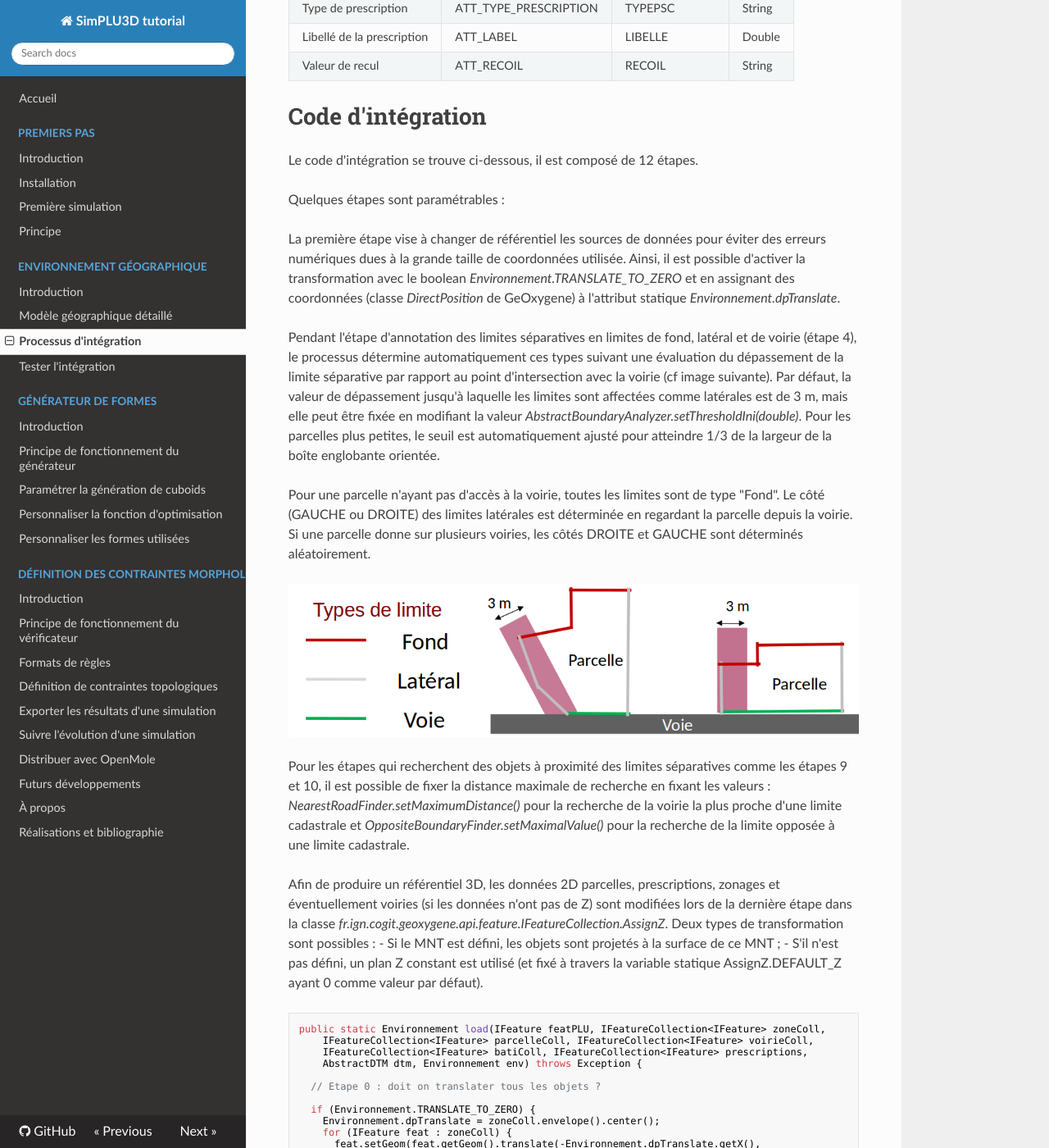
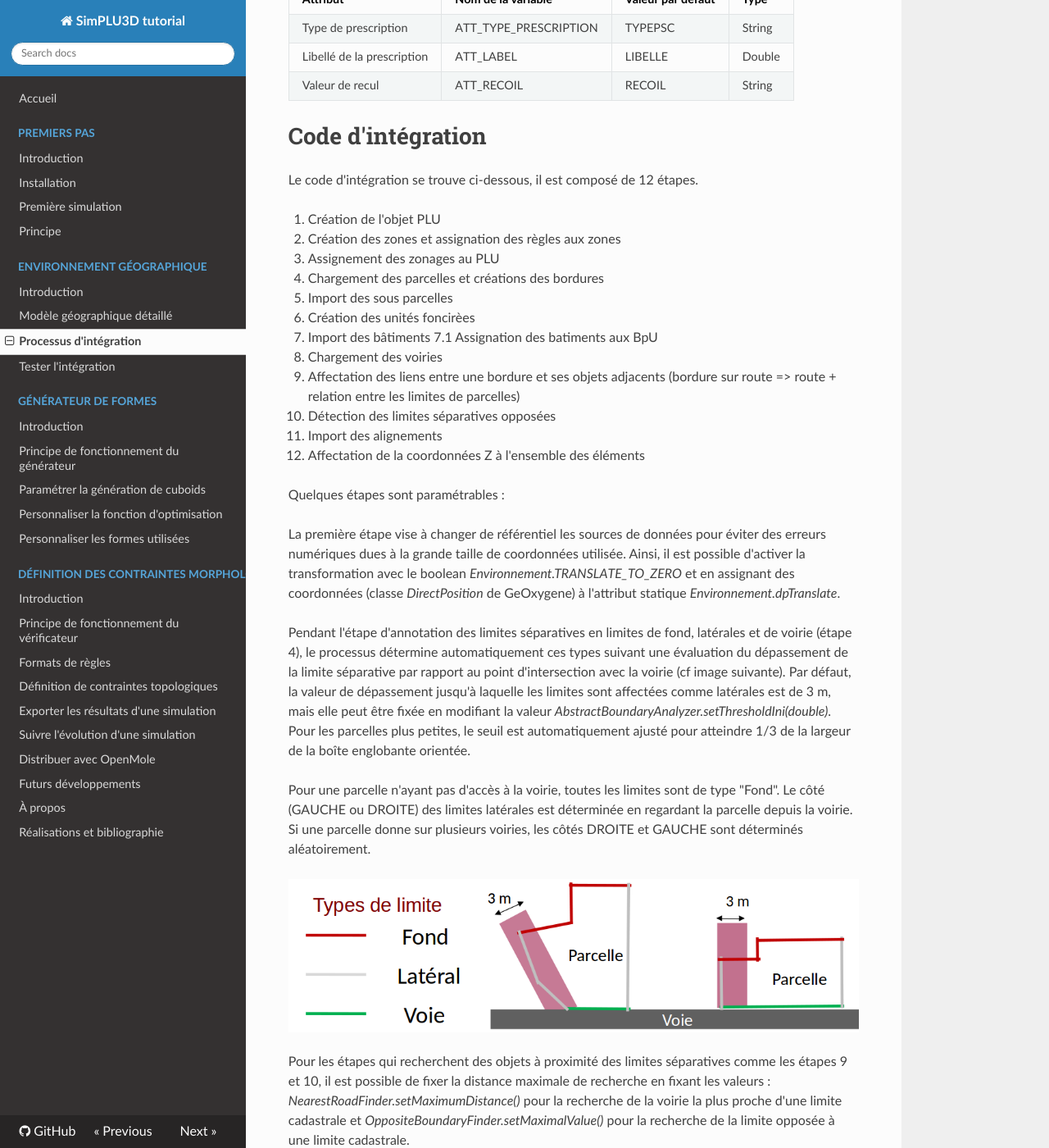
Before and after one commit to SimPLU3D/simplu3D-tutorial, an MkDocs documentation site: the page built from docs/envgeo/integration.md, in a window 1280 px wide and 1400 px high, scrolled down 4233 px. Shown: the whole window at 82% size. Built offline with MkDocs 1.6.1, drawn with Linux system fonts in a browser that asks for light colours; nearby versions of some CDN libraries; some of the changed text lies outside the part shown.

Commit message:
Ajout liste des étapes dans la section du code d'intégration  et typos

```diff
--- a/docs/envgeo/integration.md
+++ b/docs/envgeo/integration.md
@@ -149,11 +149,26 @@ Pas d'attribut utilisé.
 
 Le code d'intégration se trouve ci-dessous, il est composé de 12 étapes.
 
+1. Création de l'objet PLU
+2. Création des zones et assignation des règles aux zones
+3. Assignement des zonages au PLU
+4. Chargement des parcelles et créations des bordures
+5. Import des sous parcelles
+6. Création des unités foncirèes
+7. Import des bâtiments
+    7.1 Assignation des batiments aux BpU
+8. Chargement des voiries
+9. Affectation des liens entre une bordure et ses objets adjacents (bordure sur route => route + relation entre les limites de parcelles)
+10. Détection des limites séparatives opposées
+11. Import des alignements
+12. Affectation de la coordonnées Z à l'ensemble des éléments
+
+
 Quelques étapes sont paramétrables :
 
 La première étape vise à changer de référentiel les sources de données pour éviter des erreurs numériques dues à la grande taille de coordonnées utilisée. Ainsi, il est possible d'activer la transformation avec le boolean *Environnement.TRANSLATE_TO_ZERO* et en assignant des coordonnées (classe *DirectPosition* de GeOxygene) à l'attribut statique *Environnement.dpTranslate*.
 
-Pendant l'étape d'annotation des limites séparatives en limites de fond, latéral et de voirie (étape
+Pendant l'étape d'annotation des limites séparatives en limites de fond, latérales et de voirie (étape
   4), le processus détermine automatiquement ces types suivant une évaluation du dépassement de la limite séparative par rapport au point d'intersection avec la voirie (cf image suivante). Par défaut, la valeur de dépassement jusqu'à laquelle les limites sont affectées comme latérales est de 3 m, mais elle peut être fixée en modifiant la valeur  *AbstractBoundaryAnalyzer.setThresholdIni(double)*. Pour les parcelles plus petites, le seuil est automatiquement ajusté pour atteindre 1/3 de la largeur de la boîte englobante orientée.
 
   Pour une parcelle n'ayant pas d'accès à la voirie, toutes les limites sont de type "Fond". Le côté (GAUCHE ou DROITE) des limites latérales est déterminée en regardant la parcelle depuis la voirie. Si une parcelle donne sur plusieurs voiries, les côtés DROITE et GAUCHE sont déterminés aléatoirement.
```
Also changed, not shown: other parts of docs/envgeo/integration.md (+4 -4 lines).
